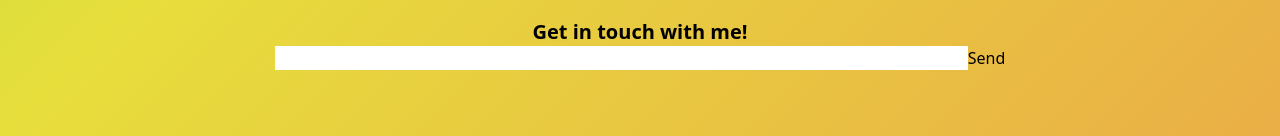
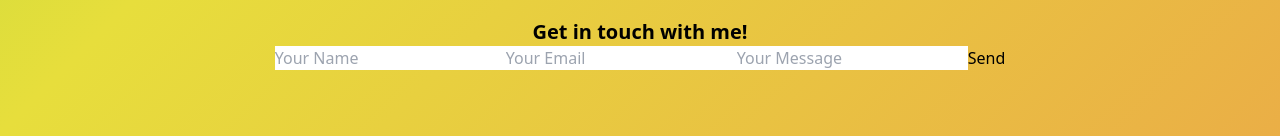
Before and after one commit to ArjayS/channelbranch, a React (Create React App) app: page / in a window 1280 px wide. Shown: the part 552-688 px from the top of the page. Built offline with nearby package versions, Linux system fonts and the light colour scheme.

Commit message:
Added a placeholder for each of the input boxes

```diff
--- a/src/components/Contact.jsx
+++ b/src/components/Contact.jsx
@@ -7,9 +7,9 @@ const Contact = () => {
         action="https://formsubmit.co/servadorobert@gmail.com"
         method="POST"
       >
-        <input type="text" name="name" required />
-        <input type="email" name="email" required />
-        <input type="text" name="text" required />
+        <input type="text" name="name" placeholder="Your Name" required />
+        <input type="email" name="email" placeholder="Your Email" required />
+        <input type="text" name="message" placeholder="Your Message" required />
         <button type="submit">Send</button>
       </form>
     </>
```
